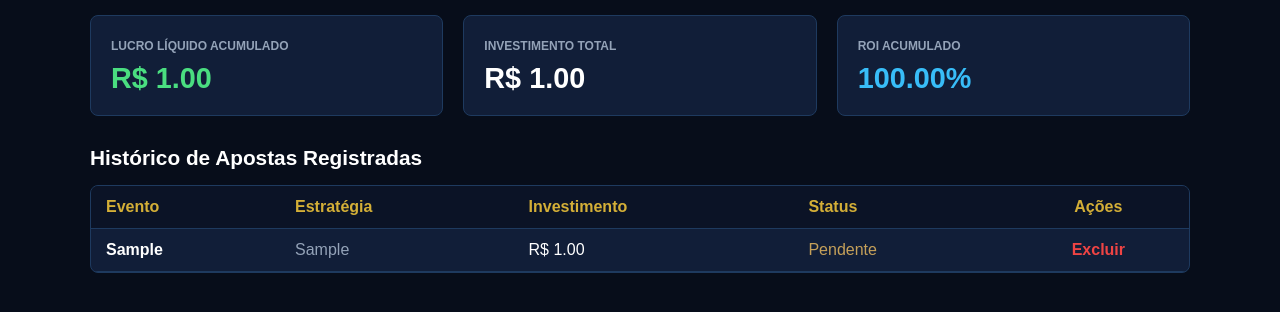
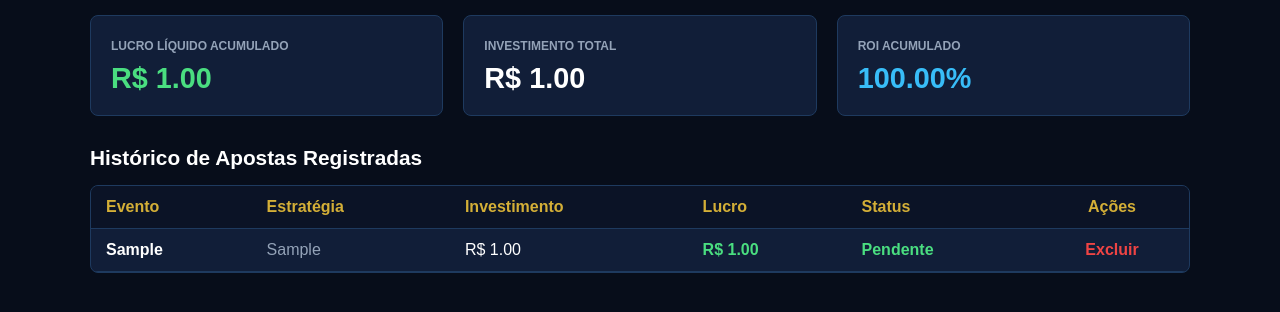
Before and after one commit to yanzin077/meu-gerenciador-web, a Flask app: page /dashboard in a window 1280 px wide. Shown: the part 199-511 px from the top of the page. Run offline with Flask 3, Linux system fonts and the light colour scheme; tables that the repository leaves empty hold one stand-in row (values such as "Sample post").

Commit message:
Add 'Lucro' column to dashboard table

```diff
--- a/templates/dashboard.html
+++ b/templates/dashboard.html
@@ -39,6 +39,7 @@
                         <th style="padding: 12px 15px;">Evento</th>
                         <th style="padding: 12px 15px;">Estratégia</th>
                         <th style="padding: 12px 15px;">Investimento</th>
+                        <th style="padding: 12px 15px;">Lucro</th>
                         <th style="padding: 12px 15px;">Status</th>
                         <th style="padding: 12px 15px; text-align: center;">Ações</th>
                     </tr>
@@ -49,7 +50,8 @@
                         <td style="padding: 12px 15px; color: #ffffff; font-weight: bold;">{{ item.evento }}</td>
                         <td style="padding: 12px 15px; color: #94a3b8;">{{ item.estrategia }}</td>
                         <td style="padding: 12px 15px; color: #ffffff;">R$ {{ "%.2f"|format(item.investimento) }}</td>
-                        <td style="padding: 12px 15px; color: #c5a059;">{{ item.status }}</td>
+                        <td style="padding: 12px 15px; color: #4ade80; font-weight: bold;">R$ {{ "%.2f"|format(item.lucro) }}</td>
+                        <td style="padding: 12px 15px; color: #4ade80; font-weight: bold;">{{ item.status }}</td>
                         <td style="padding: 12px 15px; text-align: center;">
                             <a href="{{ url_for('excluir_aposta', id=item.id) }}" style="color: #ef4444; text-decoration: none; font-weight: bold;">Excluir</a>
                         </td>
```
